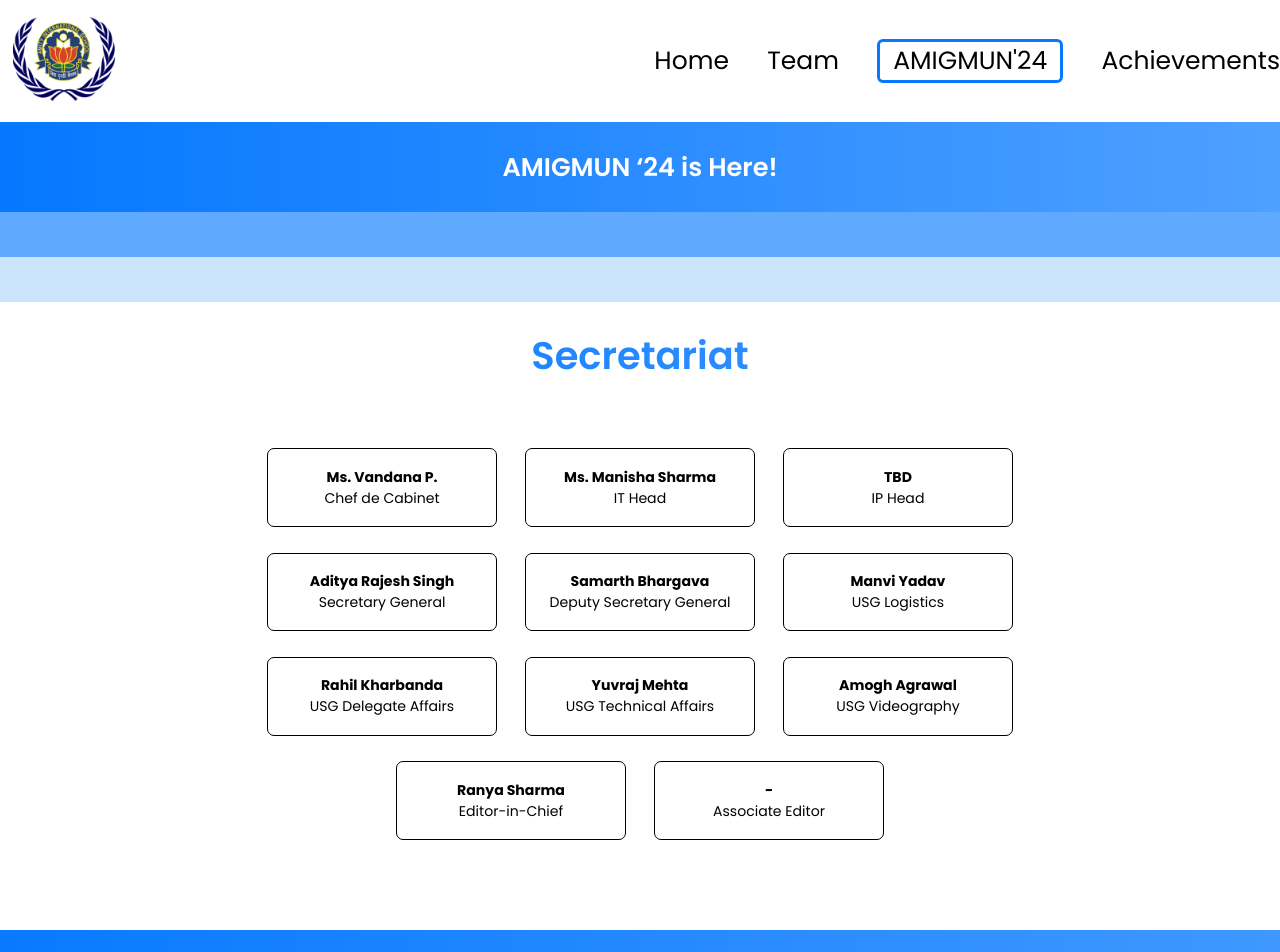
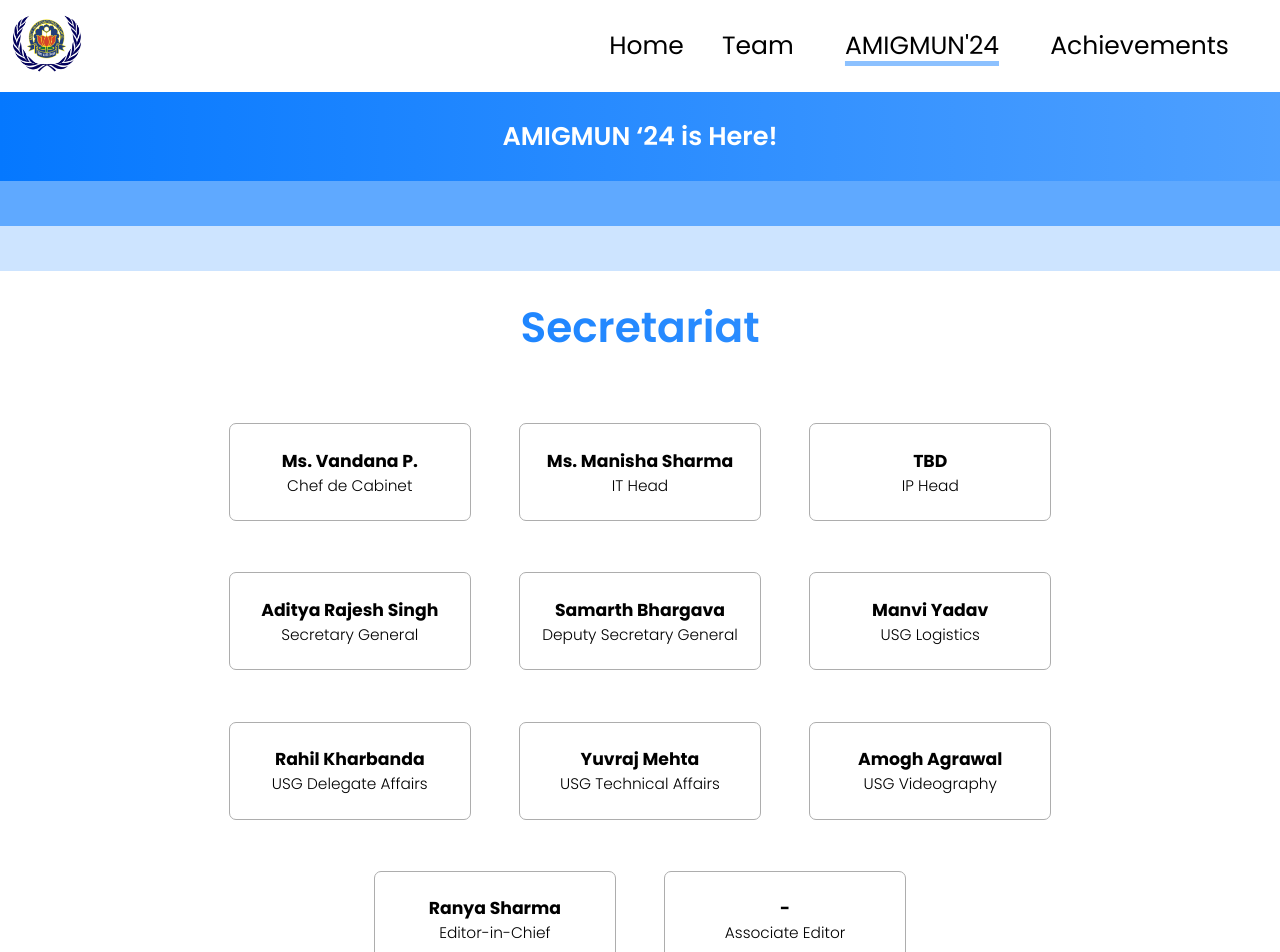
Before and after one commit to NotIshi28/MunSociety, a React (Vite) app: page /AMIGMUN in a window 1280 px wide. Shown: the top 952 px of the page. Built offline with nearby package versions, Linux system fonts and the light colour scheme.

Commit message:
navbar, spacing fixings

```diff
--- a/src/Amigmun.css
+++ b/src/Amigmun.css
@@ -42,7 +42,7 @@
     text-align: center;
     text-align: center;
     font-family: 'Poppins';
-    font-size: 3vw;
+    font-size: 3.3vw;
     font-weight: 600;
     margin-top: 2vw;
     background: linear-gradient(90deg, #0578FF 0.01%, #8CC1FF 212%);
@@ -57,25 +57,25 @@
     flex-wrap: wrap;
     margin-top: 5vw;
     justify-content: center;
-    width: 72%;
-    margin-left: 14%;
-    gap: 3%;
+    width: 76%;
+    margin-left: 12%;
+    gap: 5%;
 }
 
 .sec-cards{
     width: 22%;
-    height: 4vw;
-    border: 0.1vw solid black;
+    height: 5.5vw;
+    border: 0.1vw solid #ADADAD;
     display: flex;
     flex-direction: column;
     align-items: center;
     justify-content: center;
     font-family: 'poppins';
-    font-size: 1.1vw;
+    font-size: 1.35vw;
     border-radius: 7px;
     text-align: center;
     padding: 1vw;
-    margin-bottom: 2vw;
+    margin-bottom: 4vw;
 }
 
 .com-grp{
@@ -91,7 +91,7 @@
 
 .com-card{
     width: 28%;
-    border: 0.1vw solid black;
+    border: 0.1vw solid #ADADAD;
     font-family: 'poppins';
     border-radius: 7px;
     text-align: left;
--- a/src/Amigmun.jsx
+++ b/src/Amigmun.jsx
@@ -67,47 +67,47 @@ const Amigmun = () => {
             <div className="sec-grp">
               <div className="sec-cards">
                   <b>Ms. Vandana P.</b>
-                  Chef de Cabinet
+                  <span style={{fontSize:'1.2vw', fontWeight:'300'}} >Chef de Cabinet</span>
               </div>
               <div className="sec-cards">
                   <b>Ms. Manisha Sharma</b>
-                  IT Head
+                  <span style={{fontSize:'1.2vw', fontWeight:'300'}} >IT Head</span>
               </div>
               <div className="sec-cards">
                   <b>TBD</b>
-                  IP Head
+                  <span style={{fontSize:'1.2vw', fontWeight:'300'}} >IP Head</span>
               </div>
               <div className="sec-cards">
                   <b>Aditya Rajesh Singh</b>
-                  Secretary General
+                  <span style={{fontSize:'1.2vw', fontWeight:'300'}} >Secretary General</span>
               </div>
               <div className="sec-cards">
                   <b>Samarth Bhargava</b>
-                  Deputy Secretary General
+                  <span style={{fontSize:'1.2vw', fontWeight:'300'}} >Deputy Secretary General</span>
               </div>
               <div className="sec-cards">
                   <b>Manvi Yadav</b>
-                  USG Logistics
+                  <span style={{fontSize:'1.2vw', fontWeight:'300'}} >USG Logistics</span>
               </div>
               <div className="sec-cards">
                   <b>Rahil Kharbanda</b>
-                  USG Delegate Affairs
+                  <span style={{fontSize:'1.2vw', fontWeight:'300'}} >USG Delegate Affairs</span>
               </div>
               <div className="sec-cards">
                   <b>Yuvraj Mehta</b>
-                  USG Technical Affairs
+                  <span style={{fontSize:'1.2vw', fontWeight:'300'}} >USG Technical Affairs</span>
               </div>
               <div className="sec-cards">
                   <b>Amogh Agrawal</b>
-                  USG Videography
+                  <span style={{fontSize:'1.2vw', fontWeight:'300'}} >USG Videography</span>
               </div>
               <div className="sec-cards">
                   <b>Ranya Sharma</b>
-                  Editor-in-Chief
+                  <span style={{fontSize:'1.2vw', fontWeight:'300'}} >Editor-in-Chief</span>
               </div>
               <div className="sec-cards">
                   <b>-</b>
-                  Associate Editor
+                  <span style={{fontSize:'1.2vw', fontWeight:'300'}} >Associate Editor</span>
               </div>
 
             </div>
--- a/src/components/Navbar.css
+++ b/src/components/Navbar.css
@@ -3,6 +3,7 @@
     margin: 0;
     padding: 0;
 }
+
 .elements{
     /* width:45%; */
     display: flex;
@@ -19,7 +20,12 @@
 }
 
 .element-selected{
-    border:.3vw solid #0578FF;
+    /* padding-bottom: 0.3; */
+    /* border-bottom-style: solid;
+    border-bottom-width: 1px; */
+
+    text-decoration: underline #8CC1FF 5px;
+    text-underline-position: under;
     padding-left: 1vw;
     padding-right:1vw;
     border-radius: 6px;
--- a/src/components/Navbar.jsx
+++ b/src/components/Navbar.jsx
@@ -9,9 +9,9 @@ const tabs = ['Home', 'Team', "AMIGMUN'24", 'Achievements'];
 
 return (
     <>
-        <div className="group" style={{display: 'flex', flexDirection: 'row', justifyContent: 'space-between',alignItems: 'center', width: '100%',boxSizing: 'border-box', marginTop:"1vw", marginBottom:"1vw"}}>
+        <div className="group" style={{display: 'flex', flexDirection: 'row', justifyContent: 'space-between',alignItems: 'center', width: '96%',boxSizing: 'border-box', marginTop:"1vw", marginBottom:"1vw",}}>
             <div className='logo' style={{width:30}}>
-                <img style={{width: 105.6, height: 92.8, marginLeft: "1vw"}} src={logo} />
+                <img style={{width: 70,aspectRatio:'1.13', marginLeft: "1vw"}} src={logo} />
             </div>
 
             <div className="elements">
```
